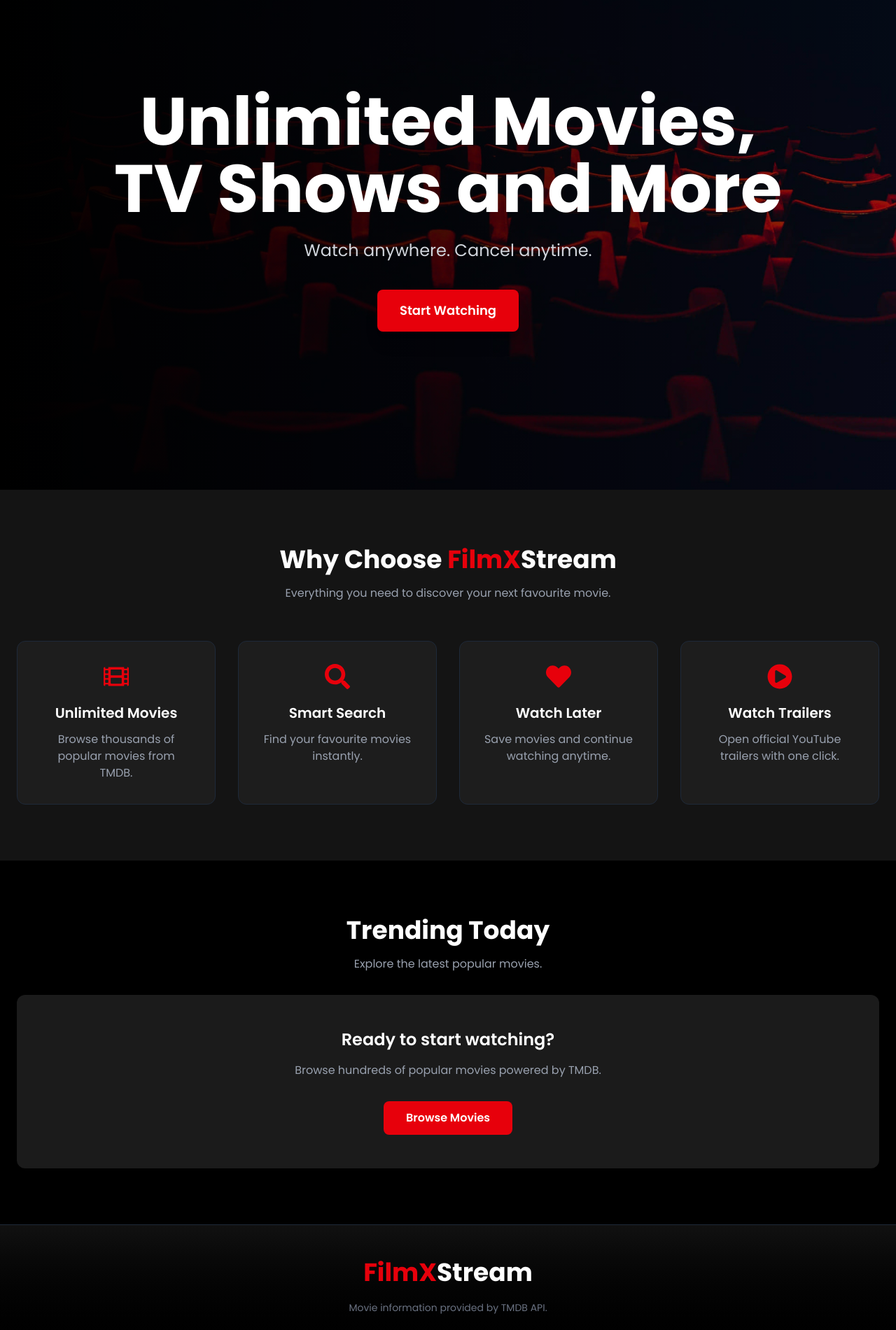
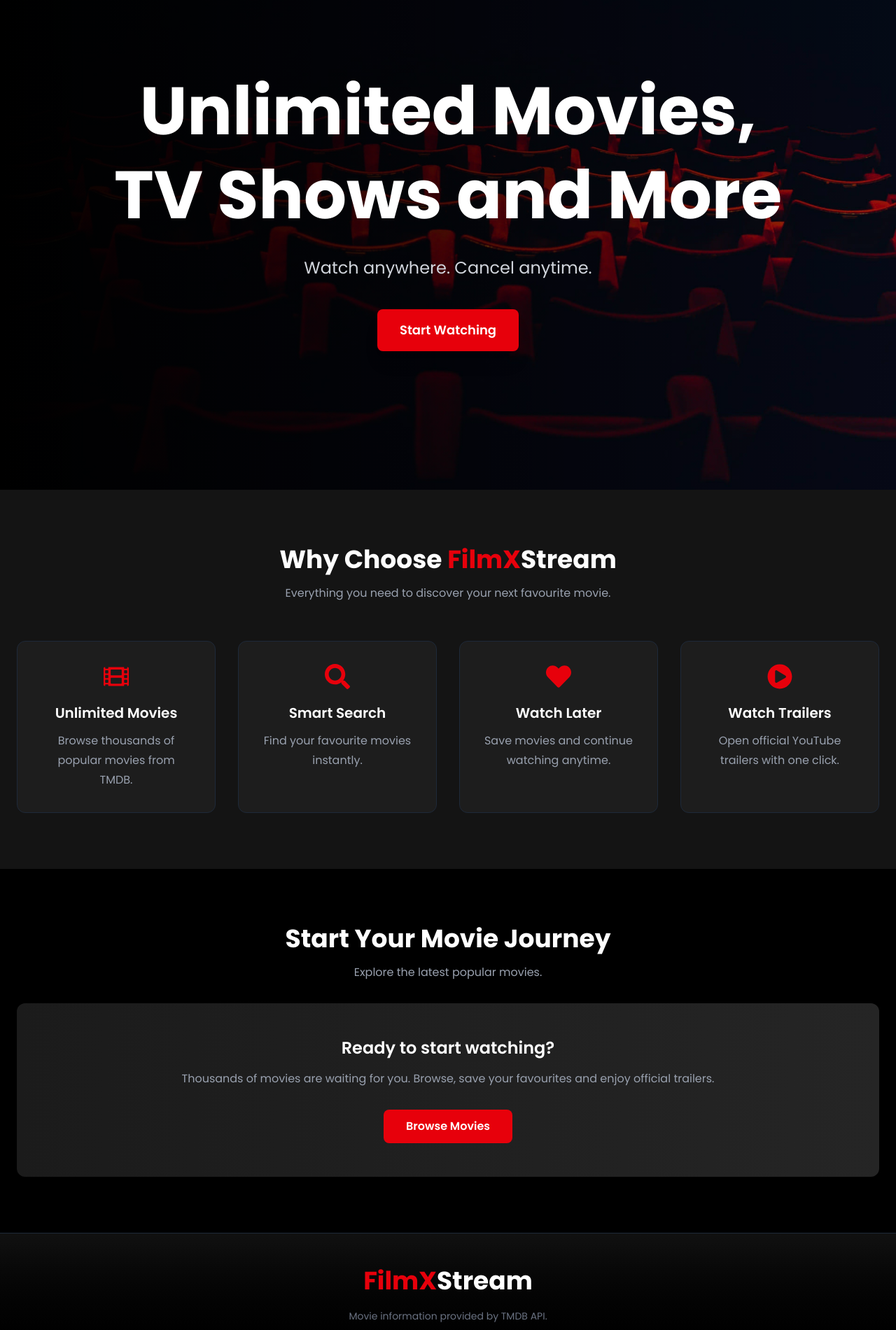
Before and after one commit to wasifansari22/FilmXStream, a React (Vite) app: page / in a window 1280 px wide. Shown: the part 100-2001 px from the top of the page at 70% size. Built offline with nearby package versions, Linux system fonts and the light colour scheme; no server answers.

Commit message:
Landing page all components polished. Features, Footer, Hero & Header.

```diff
--- a/src/components/Features.jsx
+++ b/src/components/Features.jsx
@@ -51,7 +51,7 @@
                                 {feature.title}
                             </h3>
 
-                            <p className="text-gray-400">
+                            <p className="text-gray-400 leading-7">
                                 {feature.description}
                             </p>
 
--- a/src/components/Footer.jsx
+++ b/src/components/Footer.jsx
@@ -1,6 +1,5 @@
 import React from 'react';
 import { Link } from "react-router-dom";
-import { FaGithub, FaLinkedin } from "react-icons/fa";
 
 const Footer = () => {
     return (
@@ -27,7 +26,7 @@
 
                 {/* copyright */}
                 <p className="text-center text-gray-600 text-sm mt-5">
-                    © 2026 FilmXStream. Built with React, Redux Toolkit & Tailwind CSS.
+                    © 2026 FilmXStream. All Rights Reserved. Built with React, Redux Toolkit & Tailwind CSS.
                 </p>
             </div>
         </footer>
--- a/src/components/Hero.jsx
+++ b/src/components/Hero.jsx
@@ -9,18 +9,18 @@
             <section className="relative h-screen bg-cover bg-center" style={{ backgroundImage: `url(${heroImage})` }}>
                 <div className="absolute inset-0 bg-linear-to-r from-black via-black/70 to-black/30"></div>
                 <div className="relative z-10 flex flex-col items-center justify-center h-full text-center px-6">
-                    <h1 className="text-5xl md:text-7xl lg:text-8xl font-bold">
+                    <h1 className="text-4xl sm:text-5xl md:text-7xl lg:text-8xl font-bold leading-tight">
                         Unlimited Movies,
                         <br />
                         TV Shows and More
                     </h1>
 
-                    <p className="mt-6 md:text-2xl max-w-2xl text-gray-300">
+                    <p className="mt-6 text-lg sm:text-xl md:text-2xl max-w-2xl text-gray-300 leading-relaxed">
                         Watch anywhere. Cancel anytime.
                     </p>
 
                     <Link to="/movies">
-                        <Button variant="primary" className='mt-10 hover:scale-105 transition-all duration-300 px-8 py-4 rounded-lg text-lg font-semibold shadow-xl cursor-pointer'>
+                        <Button variant="primary" className='mt-10 px-8 py-4 text-lg font-semibold shadow-xl hover:scale-105 transition-all duration-300 rounded-lg cursor-pointer'>
                             Start Watching
                         </Button>
                     </Link>
--- a/src/components/TrendingPreview.jsx
+++ b/src/components/TrendingPreview.jsx
@@ -7,25 +7,25 @@
             <div className="max-w-7xl mx-auto px-6">
 
                 <h2 className="text-4xl font-bold mb-4 text-center">
-                    Trending Today
+                    Start Your Movie Journey
                 </h2>
 
                 <p className="text-gray-400 mb-8 text-center">
                     Explore the latest popular movies.
                 </p>
 
-                <div className="bg-[#1b1b1b] rounded-xl p-12 text-center">
+                <div className="bg-linear-to-r from-[#1b1b1b] to-[#252525] rounded-xl p-12 text-center">
                     <h3 className="text-2xl font-semibold">
                         Ready to start watching?
                     </h3>
 
                     <p className="text-gray-400 mt-4">
-                        Browse hundreds of popular movies powered by TMDB.
+                        Thousands of movies are waiting for you. Browse, save your favourites and enjoy official trailers.
                     </p>
 
                     <Link
                         to="/movies"
-                        className="inline-block mt-8 bg-red-600 hover:bg-red-700 transition px-8 py-3 rounded-lg font-semibold"
+                        className="inline-block mt-8 bg-red-600 hover:bg-red-700 px-8 py-3 rounded-lg font-semibold hover:scale-105 transition-all duration-300"
                     >
                         Browse Movies
                     </Link>
```
